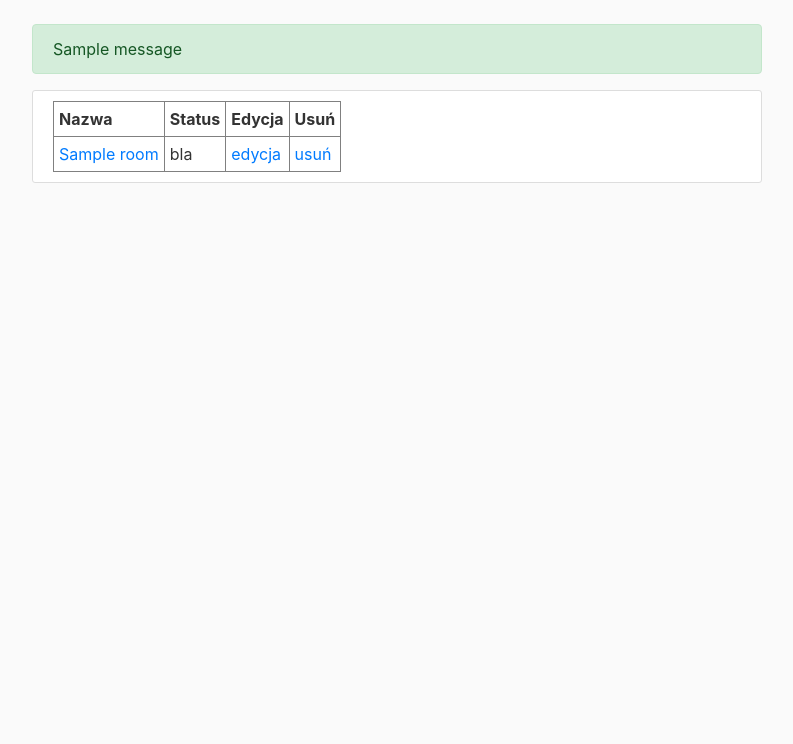
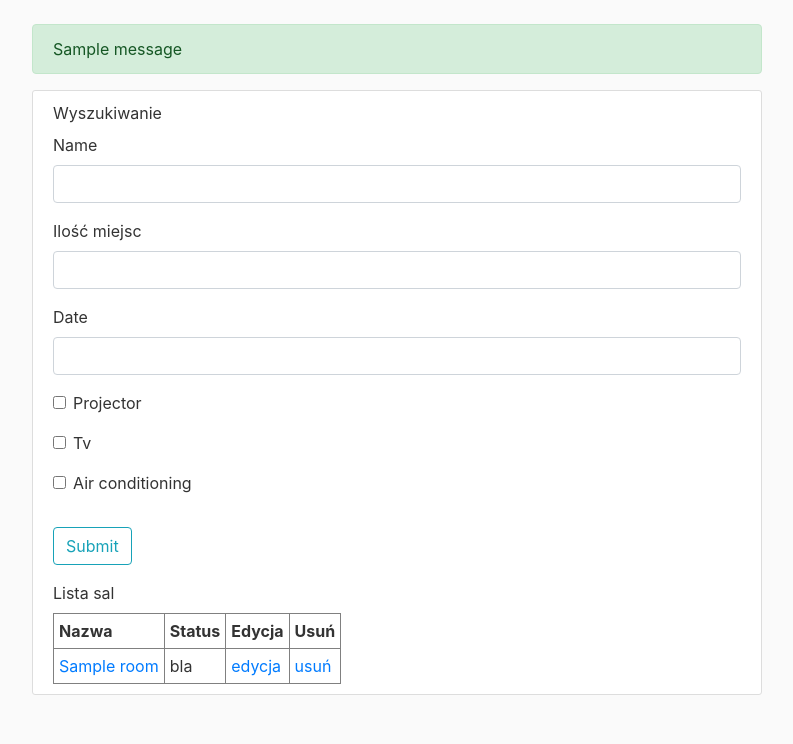
Before and after one commit to Sunip88/Warsztaty_3_conf_room, a Django app: page / in a window 1280 px wide. Shown: the part 56-800 px from the top of the page, without its empty margins (53-846 px from the left). Run offline with Django 3.2, Linux system fonts and the light colour scheme; tables that the repository leaves empty hold one stand-in row (values such as "Sample post"); one stand-in notice (Sample message) is shown; some libraries are stand-ins or nearby versions.

Commit message:
Added reservation searching

```diff
--- a/conf_room/forms.py
+++ b/conf_room/forms.py
@@ -13,3 +13,12 @@ class AddReservForm(forms.ModelForm):
     class Meta:
         model = Reservation
         fields = ['date', 'comment']
+
+
+class SearchForm(forms.Form):
+    name = forms.CharField(max_length=64, required=False)
+    capacity = forms.IntegerField(required=False, label='Ilość miejsc')
+    date = forms.DateField(required=False)
+    projector = forms.BooleanField(required=False)
+    tv = forms.BooleanField(required=False)
+    air_conditioning = forms.BooleanField(required=False)
--- a/conf_room/templates/conf_room/base.html
+++ b/conf_room/templates/conf_room/base.html
@@ -26,7 +26,6 @@
           <div class="collapse navbar-collapse" id="navbarToggle">
             <div class="navbar-nav mr-auto">
               <a class="nav-item nav-link" href="{% url 'room-add' %}">Nowa Sala</a>
-
             </div>
           </div>
         </div>
--- a/conf_room/templates/conf_room/home.html
+++ b/conf_room/templates/conf_room/home.html
@@ -1,4 +1,5 @@
 {% extends "conf_room/base.html" %}
+{% load crispy_forms_tags %}
 {% block content %}
     <main role="main" class="container">
     <div class="row">
@@ -9,6 +10,17 @@
                 {% endfor %}
             {% endif %}
             <div class="content-section">
+            <label>Wyszukiwanie</label>
+                <form method="post">
+                    {% csrf_token %}
+                    <fieldset class="form-group">
+                        {{ form|crispy }}
+                    </fieldset>
+                    <div class="form-group">
+                        <button class="btn btn-outline-info" type="submit">Submit</button>
+                    </div>
+                </form>
+            <label>Lista sal</label>
                 <table cellpadding="5" cellspacing="5" border="1">
                     <tr>
                         <th>Nazwa</th>
--- a/conf_room/views.py
+++ b/conf_room/views.py
@@ -8,6 +8,7 @@ from datetime import datetime
 
 class AddRoom(View):
     form_class = AddRoomForm
+
     def get(self, request):
         rooms = Room.objects.all()
         return render(request, 'conf_room/room_add.html',
@@ -48,9 +49,56 @@ class ModifyRoom(View):
 
 
 class RoomShow(View):
+    class_form = SearchForm
     def get(self, request):
         rooms = Room.objects.all()
-        return render(request, 'conf_room/home.html', {'rooms': rooms})
+        return render(request, 'conf_room/home.html', {'rooms': rooms, 'form': self.class_form})
+
+    def post(self, request):
+        form = self.class_form(request.POST)
+        if form.is_valid():
+            name = form.cleaned_data['name']
+            capacity = form.cleaned_data['capacity']
+            projector = form.cleaned_data['projector']
+            tv = form.cleaned_data['tv']
+            air_cond = form.cleaned_data['air_conditioning']
+            date = form.cleaned_data['date']
+
+            if name:
+                room_name = Room.objects.filter(name__icontains=name)
+            else:
+                room_name = Room.objects.all()
+
+            if capacity:
+                room_capacity = Room.objects.filter(capacity__gte=capacity)
+            else:
+                room_capacity = Room.objects.all()
+
+            if projector:
+                room_projector = Room.objects.filter(projector=projector)
+            else:
+                room_projector = Room.objects.all()
+
+            if tv:
+                room_tv = Room.objects.filter(tv=tv)
+            else:
+                room_tv = Room.objects.all()
+
+            if air_cond:
+                room_air_cond = Room.objects.filter(air_conditioning=air_cond)
+            else:
+                room_air_cond = Room.objects.all()
+
+            rooms = room_name & room_capacity & room_projector & room_tv & room_air_cond
+            if date:
+                temp = []
+                for room in rooms:
+                    roomif = Reservation.objects.filter(date=date, rooms_id=room)
+                    if len(roomif) == 0:
+                        temp.append(room)
+            else:
+                temp = rooms
+            return render(request, 'conf_room/search_room.html', {'rooms': temp})
 
 
 class RoomDetails(View):
@@ -78,10 +126,11 @@ class RoomReserv(View):
         form = self.form_class(request.POST)
         room = get_object_or_404(Room, id=id_room)
         if form.is_valid():
-            reservation_db = list(Reservation.objects.filter(rooms_id=room, date=form.instance.date))
-            if not reservation_db and form.instance.date >= datetime.date(datetime.now()):
+            date_form = form.cleaned_data['date']
+            reservation_db = list(Reservation.objects.filter(rooms_id=room, date=date_form))
+            if not reservation_db and date_form >= datetime.date(datetime.now()):
                 messages.success(request, 'Rezerwacja dokonana')
-                Reservation.objects.create(date=form.instance.date, rooms=room, comment=form.instance.comment)
+                Reservation.objects.create(date=date_form, rooms=room, comment=form.cleaned_data['comment'])
             else:
                 messages.warning(request, 'Podano złą datę')
                 return redirect('room-details', id_room)
```
Also changed, not shown: conf_room/templates/conf_room/search_room.html (added, +30 -0 lines).
